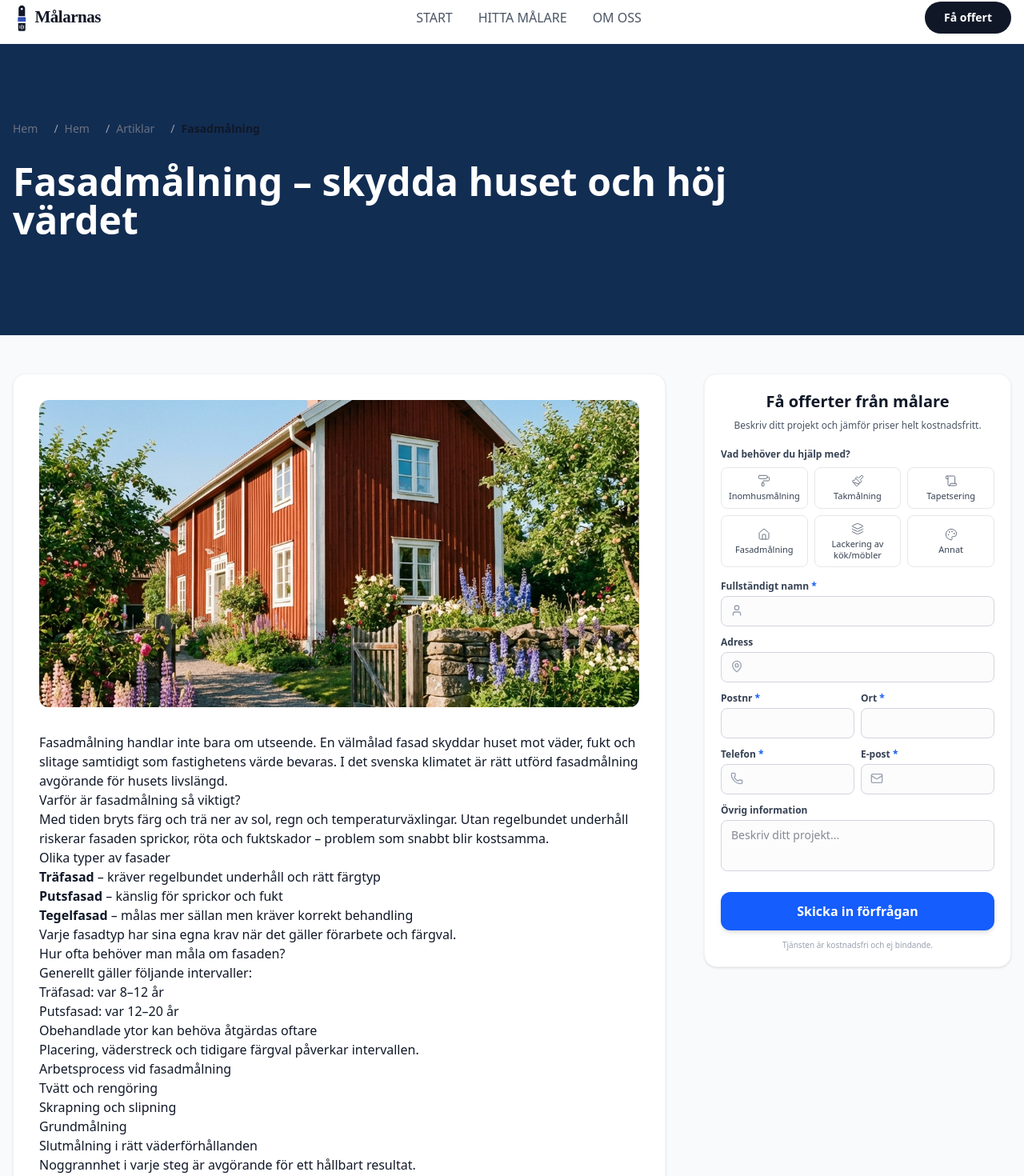
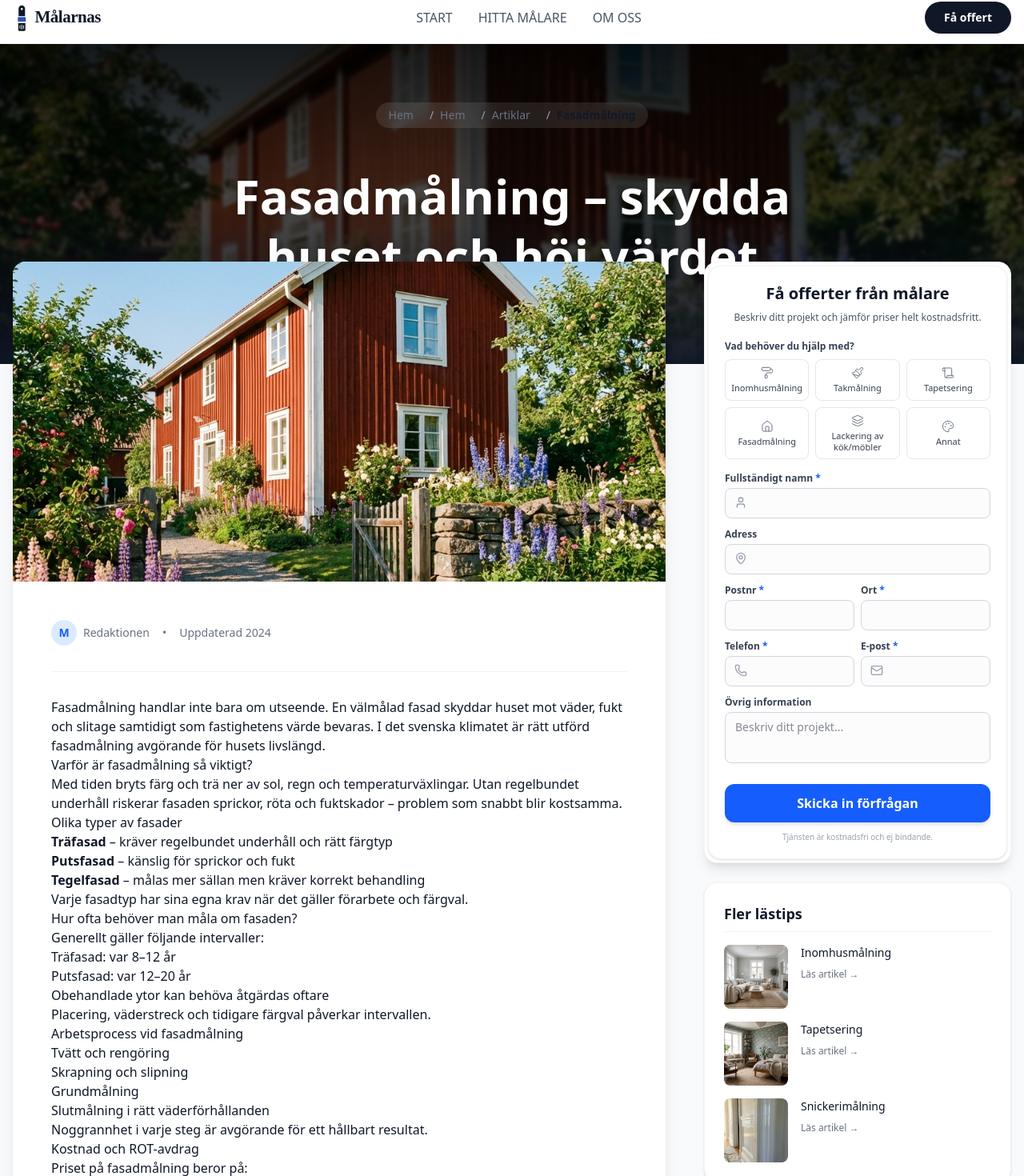
Before and after one commit to Jacobhaf/malarnas-se, a Next.js app: page /artiklar/fasadmalning in a window 1280 px wide. Shown: the part 10-1480 px from the top of the page at 80% size. Built offline with nearby package versions, Linux system fonts and the light colour scheme.

Commit message:
style: redesign article page with modern layout

```diff
--- a/src/app/artiklar/[slug]/page.tsx
+++ b/src/app/artiklar/[slug]/page.tsx
@@ -34,28 +34,45 @@ export default async function ArticlePage({ params }: Props) {
         notFound();
     }
 
+    const otherArticles = ARTICLES.filter(a => a.slug !== slug).slice(0, 4);
+
     return (
-        <div className="min-h-screen bg-gray-50">
-            <div className="bg-[#102a43] text-white py-16 md:py-24 relative overflow-hidden">
-                <div className="absolute inset-0 bg-blue-900/20 z-0"></div>
-                <div className="container mx-auto px-4 relative z-10">
+        <main className="min-h-screen bg-gray-50">
+            {/* Immersive Hero Section */}
+            <div className="relative h-[50vh] min-h-[400px] w-full flex flex-col justify-center items-center text-center text-white overflow-hidden">
+                <Image
+                    src={article.image}
+                    alt={article.title}
+                    fill
+                    className="object-cover blur-[2px] scale-105 brightness-[0.3]"
+                    priority
+                />
+                <div className="absolute inset-0 bg-gradient-to-b from-black/60 via-transparent to-gray-900/90"></div>
+
+                <div className="relative z-10 container mx-auto px-4 max-w-4xl">
+                    <div className="flex justify-center mb-6">
                         <Breadcrumbs
                             items={[
                                 { label: "Hem", url: "/" },
-                            { label: "Artiklar", url: "/artiklar" }, // Ideally we have an index, but for now it's just a path
+                                { label: "Artiklar", url: "/artiklar" },
                                 { label: article.title.split('–')[0].trim(), url: `/artiklar/${article.slug}` }
                             ]}
-                        className="mb-8 text-gray-300"
+                            className="text-gray-300 bg-white/10 backdrop-blur-sm px-4 py-1.5 rounded-full inline-flex"
                         />
-                    <h1 className="text-3xl md:text-5xl font-bold mb-6 max-w-4xl">{article.title}</h1>
+                    </div>
+                    <h1 className="text-3xl md:text-5xl lg:text-6xl font-bold mb-6 leading-tight drop-shadow-lg">
+                        {article.title}
+                    </h1>
                 </div>
             </div>
 
-            <div className="container mx-auto px-4 py-12">
-                <div className="grid lg:grid-cols-3 gap-12">
+            <div className="container mx-auto px-4 pb-24 -mt-32 relative z-20">
+                <div className="grid lg:grid-cols-3 gap-8 lg:gap-12">
+                    {/* Main Content Column */}
                     <div className="lg:col-span-2">
-                        <article className="bg-white p-8 rounded-2xl shadow-sm border border-gray-100">
-                            <div className="relative w-full h-64 md:h-96 mb-8 rounded-xl overflow-hidden">
+                        <article className="bg-white rounded-2xl shadow-xl overflow-hidden">
+                            {/* Main Article Image (Unblurred) */}
+                            <div className="relative w-full h-[300px] md:h-[400px]">
                                 <Image
                                     src={article.image}
                                     alt={article.title}
@@ -65,20 +82,62 @@ export default async function ArticlePage({ params }: Props) {
                                 />
                             </div>
 
+                            <div className="p-8 md:p-12">
+                                <div className="flex items-center gap-4 text-sm text-gray-500 mb-8 pb-8 border-b border-gray-100">
+                                    <span className="flex items-center gap-2">
+                                        <div className="w-8 h-8 bg-blue-100 rounded-full flex items-center justify-center text-blue-600 font-bold">M</div>
+                                        Redaktionen
+                                    </span>
+                                    <span>•</span>
+                                    <span>Uppdaterad 2024</span>
+                                </div>
+
                                 <div
-                                className="prose prose-lg max-w-none prose-headings:text-[#102a43] prose-a:text-blue-600"
+                                    className="prose prose-lg max-w-none prose-headings:font-bold prose-headings:text-gray-900 prose-p:text-gray-600 prose-p:leading-relaxed prose-a:text-blue-600 hover:prose-a:text-blue-800 prose-img:rounded-xl"
                                     dangerouslySetInnerHTML={{ __html: article.content }}
                                 />
+                            </div>
                         </article>
                     </div>
 
-                    <aside className="lg:col-span-1 space-y-8">
-                        <div className="sticky top-8">
+                    {/* Sidebar Column */}
+                    <aside className="lg:col-span-1 space-y-6">
+                        {/* Lead Form Widget */}
+                        <div className="bg-white p-1 rounded-2xl shadow-lg border border-gray-100 sticky top-4">
                             <LeadForm />
+                        </div>
+
+                        {/* Read More Widget */}
+                        <div className="bg-white p-6 rounded-2xl shadow-sm border border-gray-100">
+                            <h3 className="text-lg font-bold text-gray-900 mb-4 pb-2 border-b border-gray-100">
+                                Fler lästips
+                            </h3>
+                            <ul className="space-y-4">
+                                {otherArticles.map((item) => (
+                                    <li key={item.slug}>
+                                        <a href={`/artiklar/${item.slug}`} className="group flex gap-4 items-start">
+                                            <div className="relative w-20 h-20 flex-shrink-0 rounded-lg overflow-hidden bg-gray-100">
+                                                <Image
+                                                    src={item.image}
+                                                    alt={item.title}
+                                                    fill
+                                                    className="object-cover group-hover:scale-110 transition-transform duration-300"
+                                                />
+                                            </div>
+                                            <div>
+                                                <h4 className="font-medium text-gray-900 text-sm leading-snug group-hover:text-blue-600 transition-colors line-clamp-2 mb-1">
+                                                    {item.title.split('–')[0].trim()}
+                                                </h4>
+                                                <span className="text-xs text-gray-500">Läs artikel &rarr;</span>
+                                            </div>
+                                        </a>
+                                    </li>
+                                ))}
+                            </ul>
                         </div>
                     </aside>
                 </div>
             </div>
-        </div>
+        </main>
     );
 }
```
Lines whose indentation alone changed are shown as unchanged.
